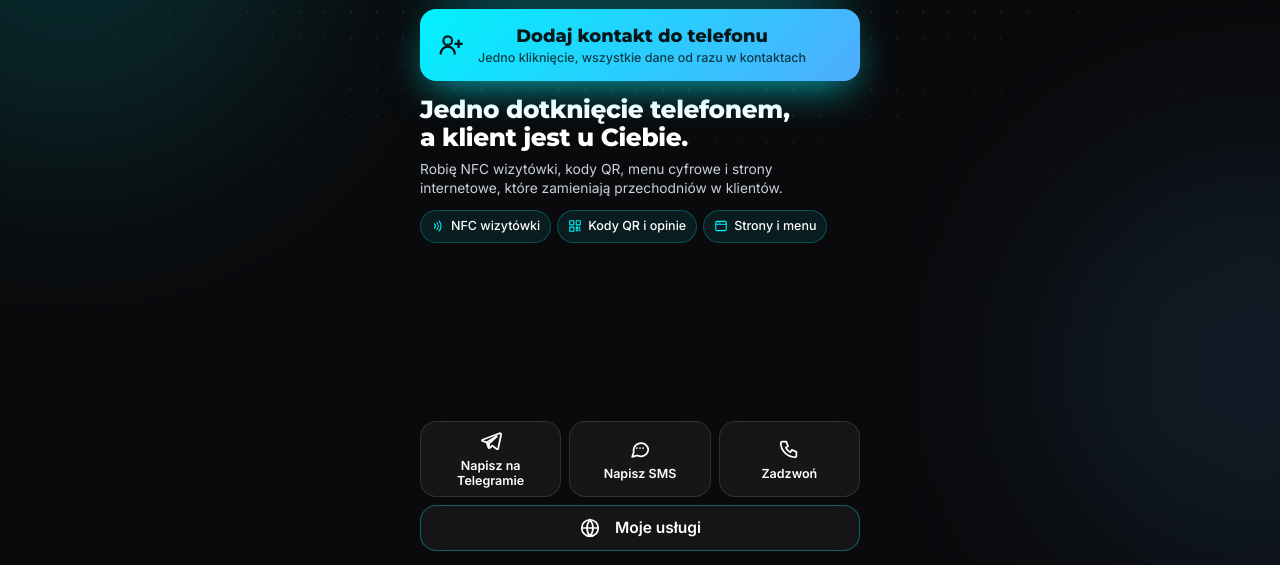
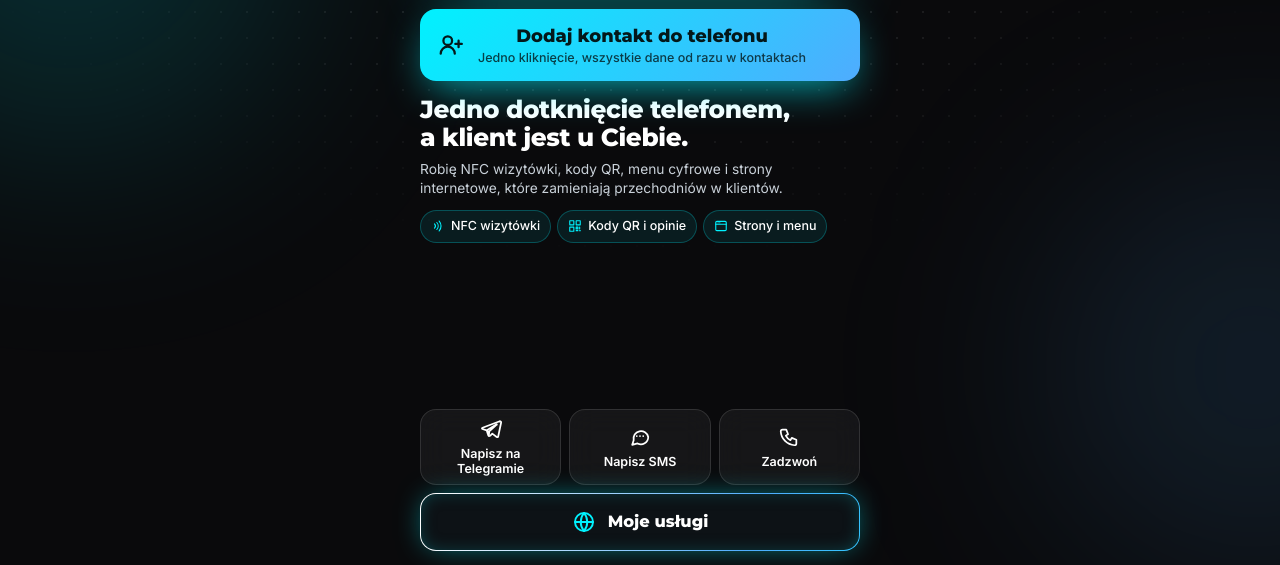
Before and after one commit to k236-creator/Wizyt-wka-Cyryl, a plain HTML site: page index.html in a window 1280 px wide. Shown: the part 235-800 px from the top of the page. Drawn offline with Linux system fonts and the light colour scheme.

Commit message:
Add files via upload

```diff
--- a/index.html
+++ b/index.html
@@ -161,6 +161,20 @@ h1{font-size:clamp(1.22rem,5.4vw,1.55rem);line-height:1.14}
 .btn.main{min-height:72px;font-size:1.12rem}
 .btn.main small{font-size:12.5px;opacity:.8}
 @media (max-height:640px){.savewrap{margin-bottom:10px}.btn.main{min-height:62px}}
+
+/* services button: glowing animated border */
+.btn.site{
+  min-height:58px;justify-content:center;gap:12px;color:#fff;font:700 1.02rem/1.2 Montserrat,Inter,sans-serif;
+  border:1.5px solid transparent;
+  background:linear-gradient(#0d1216,#0d1216) padding-box,
+             linear-gradient(110deg,var(--neon),var(--neon-2),#ffffff,var(--neon-2),var(--neon)) border-box;
+  background-size:100% 100%,300% 100%;
+  box-shadow:0 0 30px -8px rgba(0,242,254,.65),inset 0 0 22px -10px rgba(0,242,254,.5);
+  animation:flow 4s linear infinite}
+.btn.site svg{width:24px;height:24px;stroke:var(--neon)}
+.btn.site:hover{border-color:transparent;box-shadow:0 0 40px -6px rgba(0,242,254,.9),inset 0 0 26px -8px rgba(0,242,254,.7)}
+@keyframes flow{to{background-position:0 0,300% 0}}
+@media (max-height:640px){.btn.site{min-height:50px}}
 </style>
 </head>
 <body>
@@ -221,10 +235,12 @@ h1{font-size:clamp(1.22rem,5.4vw,1.55rem);line-height:1.14}
         <span data-t="call"></span>
       </a>
     </div>
-    <a class="btn site in" style="--i:9" href="https://webdesign-teal-seven.vercel.app" target="_blank" rel="noopener">
+    <div class="in" style="--i:9">
+    <a class="btn site" href="https://webdesign-teal-seven.vercel.app" target="_blank" rel="noopener">
       <svg viewBox="0 0 24 24"><circle cx="12" cy="12" r="9"/><path d="M3 12h18M12 3a14 14 0 0 1 0 18M12 3a14 14 0 0 0 0 18"/></svg>
       <span data-t="svc"></span>
     </a>
+    </div>
   </div>
 </main>
 
```
